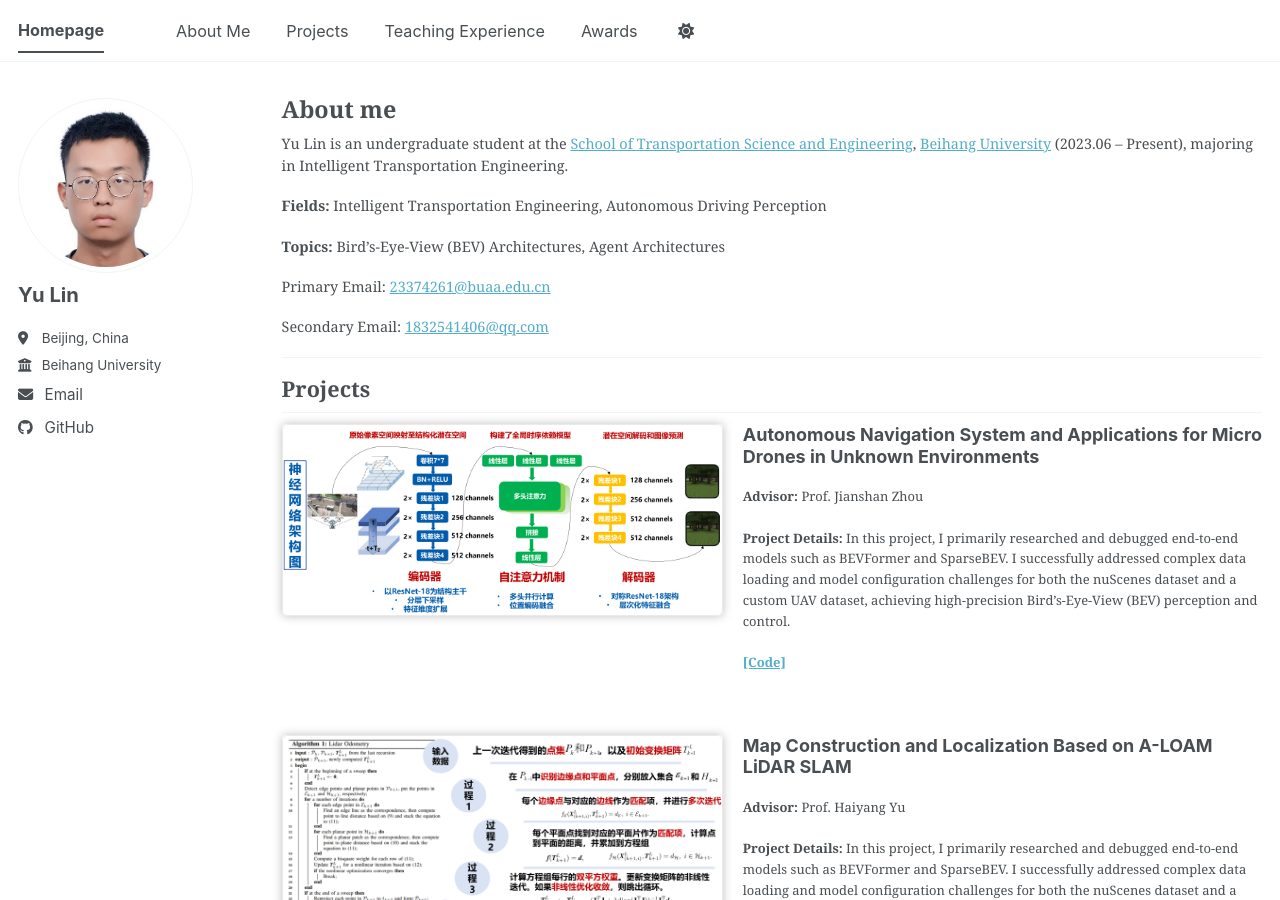
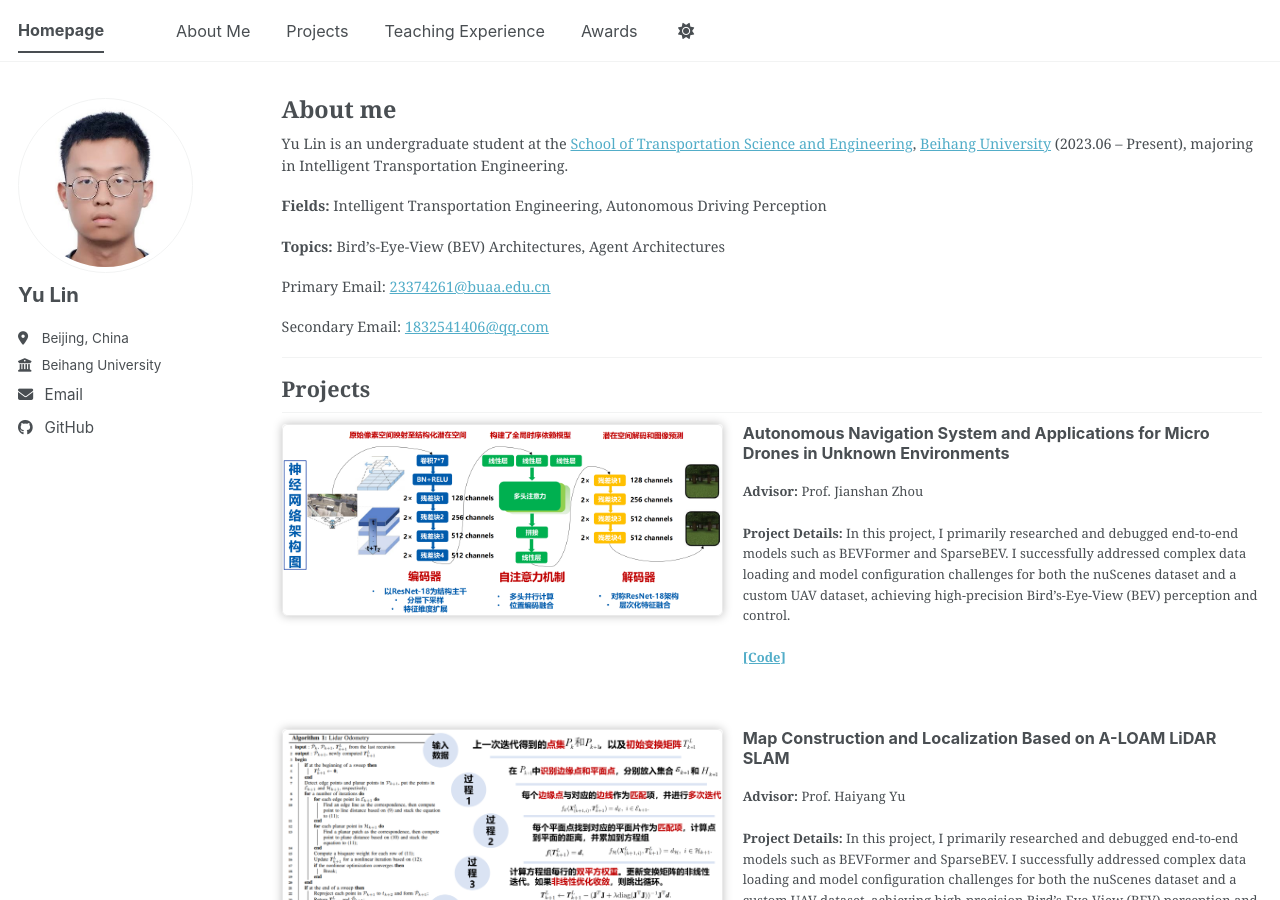
Before and after one commit to buaaeducn/buaaeducn.github.io, a Jekyll site: the page built from _pages/about.md, in a window 1280 px wide and 900 px high. Built offline with Jekyll 4.4.1, drawn with Linux system fonts in a browser that asks for light colours; a script bundle is joined from its source files by our own code; library files that are not in the unit come from our copies.

Commit message:
Update archive-single.html

```diff
--- a/_includes/archive-single.html
+++ b/_includes/archive-single.html
@@ -23,7 +23,7 @@
       {% endif %}
 
       <div class="archive__item-body" style="flex: 1;">
-        <h2 class="archive__item-title" itemprop="headline" style="margin-top: 0; font-size: 1.0em;">
+        <h2 class="archive__item-title" itemprop="headline" style="margin-top: 0; font-size: 0.9em;">
           {{ title }}
         </h2>
 
```
